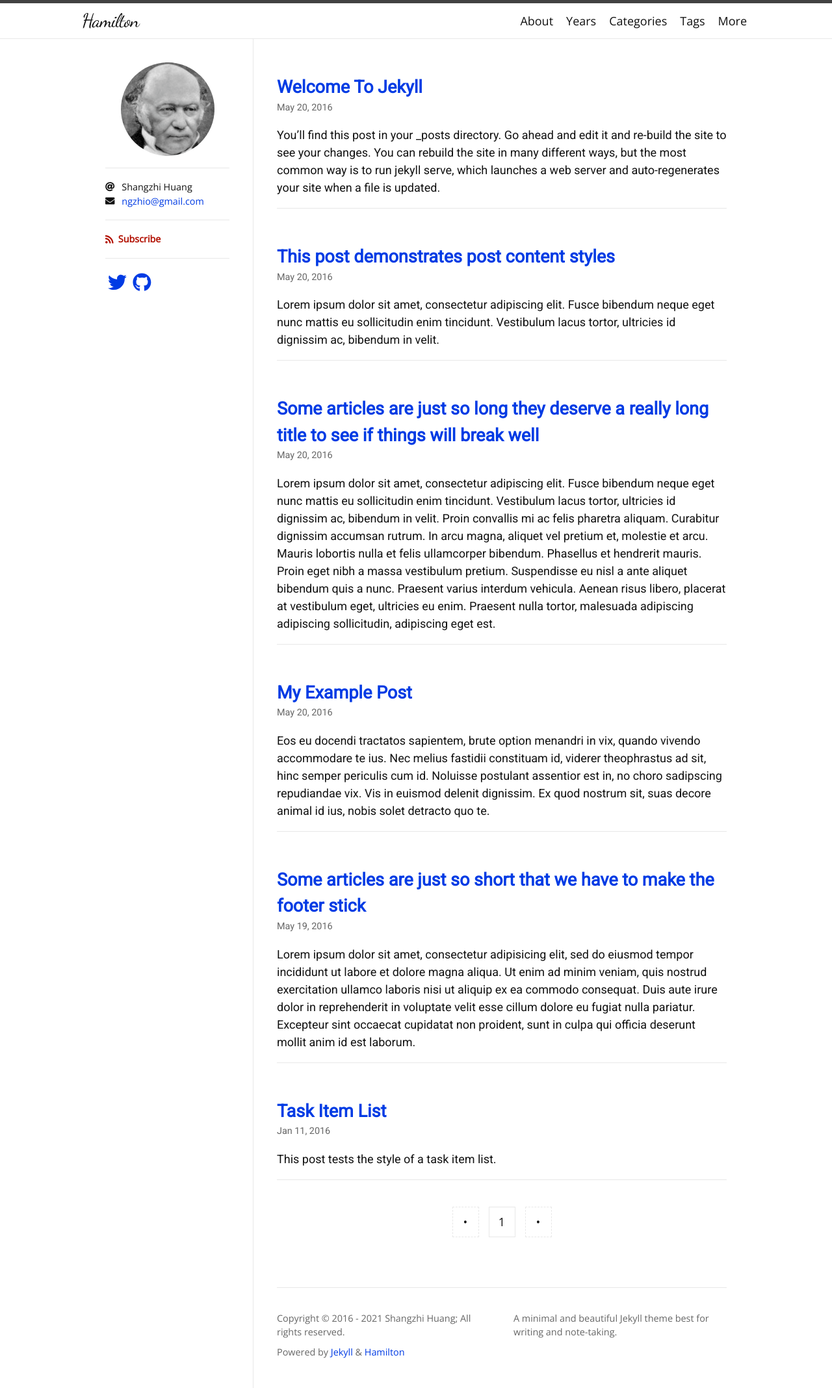
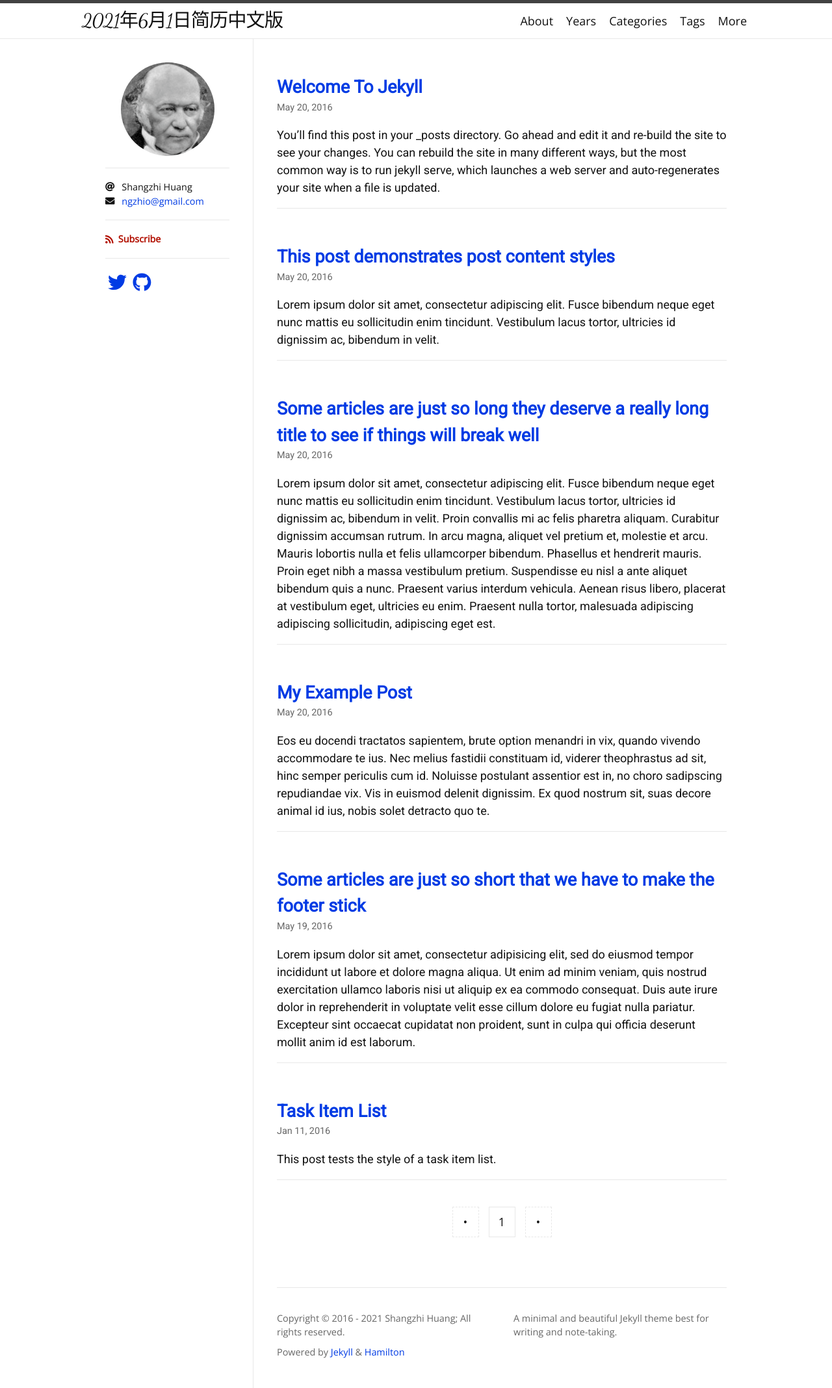
Before and after one commit to guohuanguohuan/helloyizhengjun.github.io, a Jekyll site: the page built from index.html, in a window 1280 px wide. Shown: the whole page at 65% size. Built offline with Jekyll 4.4.1, drawn with Linux system fonts in a browser that asks for light colours; nearby versions of some CDN libraries; some web fonts are replaced; the list of posts is cut into pages by our own code.

Commit message:
Update _config.yml

```diff
--- a/_config.yml
+++ b/_config.yml
@@ -1,4 +1,4 @@
-title: Hamilton
+title: 2021年6月1日简历中文版
 description: A minimal and beautiful Jekyll theme best for writing and note-taking.
 author: Shangzhi Huang
 avatar: /logo.png
```
